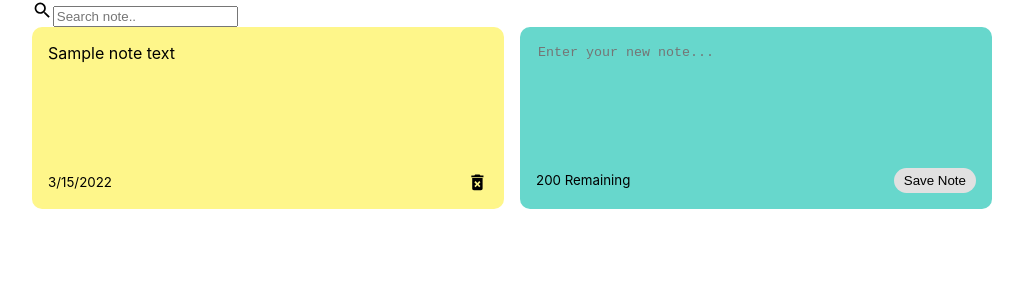
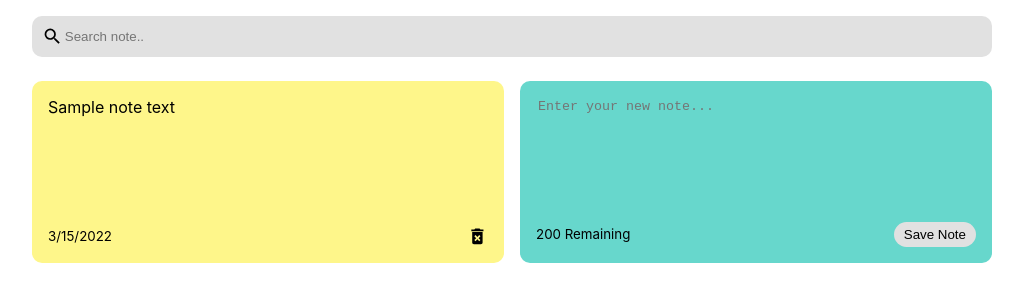
Before and after one commit to giorgigutsaevi/react-notes-app, a React (Create React App) app: page / in a window 1280 px wide. Shown: the top 302 px of the page, without its empty margins (128-1151 px from the left). Built offline with nearby package versions, Linux system fonts and the light colour scheme.

Commit message:
Added search functionality, filters notes based on the text criteria

```diff
--- a/src/App.js
+++ b/src/App.js
@@ -15,6 +15,8 @@ const App = () => {
       date: date,
     }
   ]);
+
+  const [searchText, setSearchText] = useState("");
 
   const toAddNote = (text) => {
     const date = new Date();
@@ -35,9 +37,11 @@ const App = () => {
 
   return (
     <div className='container'>
-      <Search />
+      <Search
+        handleSearchNote={setSearchText}
+      />
       <NotesList
-        notes={notes}
+        notes={notes.filter((note) => note.text.toLocaleLowerCase().includes(searchText))}
         handleAddNote={toAddNote}
         handleDeleteNote={deleteNote}
       />
--- a/src/components/Search.js
+++ b/src/components/Search.js
@@ -1,10 +1,16 @@
 import {MdSearch} from 'react-icons/md'
 
-const Search = () => {
+const Search = (props) => {
 	return (
 		<div className='search'>
 			<MdSearch className='search-icons' size='1.3em'/>
-			<input type='text' placeholder="Search note.." />
+			<input
+				type='text'
+				placeholder="Search note.."
+				onChange={(evt)=>{
+					props.handleSearchNote(evt.target.value)
+				}}
+			/>
 		</div>
 	)
 }
--- a/src/index.css
+++ b/src/index.css
@@ -69,3 +69,23 @@ textarea{
 .delete-icon{
   cursor: pointer;
 }
+
+/* Search component styles below */
+.search{
+  display: flex;
+  align-items: center;
+  background-color: #e1e1e1;
+  border-radius: 10px;
+  padding: 10px;
+  margin-bottom: 1.5em;
+  margin-top: 1em;
+}
+
+.search input{
+  border: none;
+  background-color: #e1e1e1;
+}
+
+.search input:focus{
+  outline: none;
+}
```
